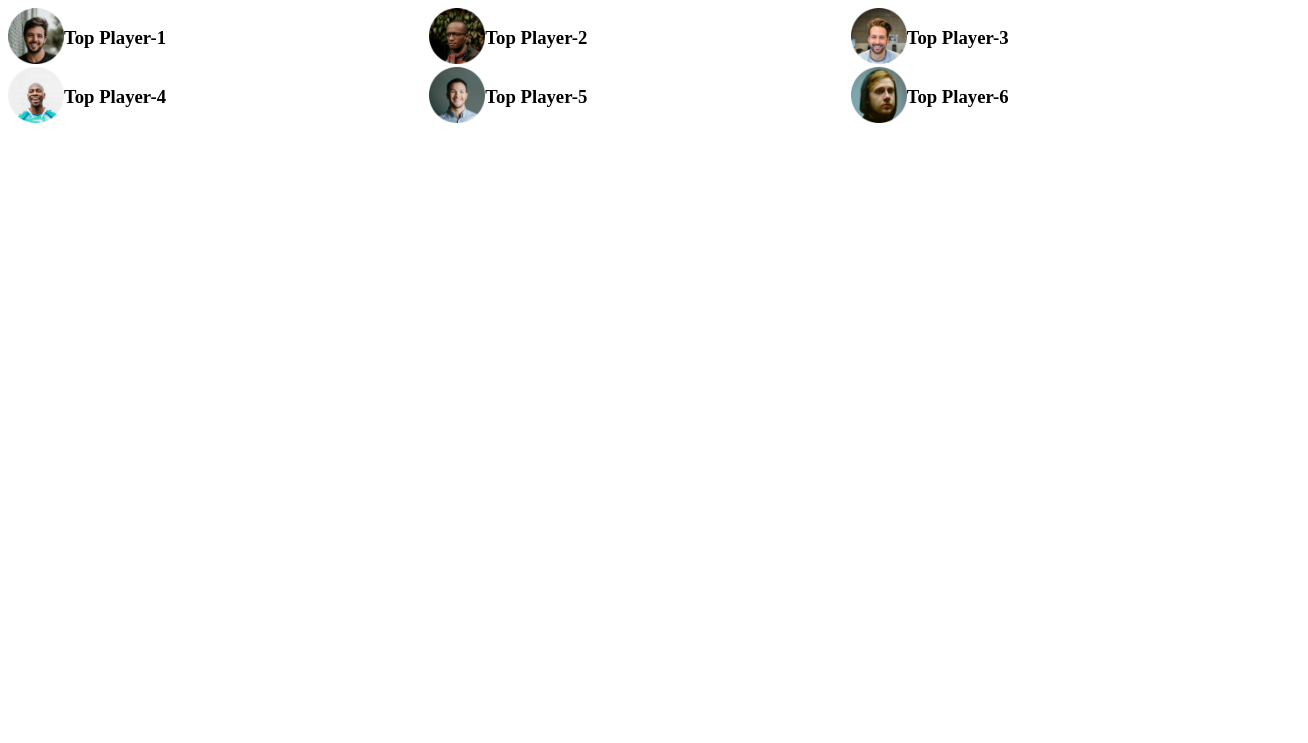
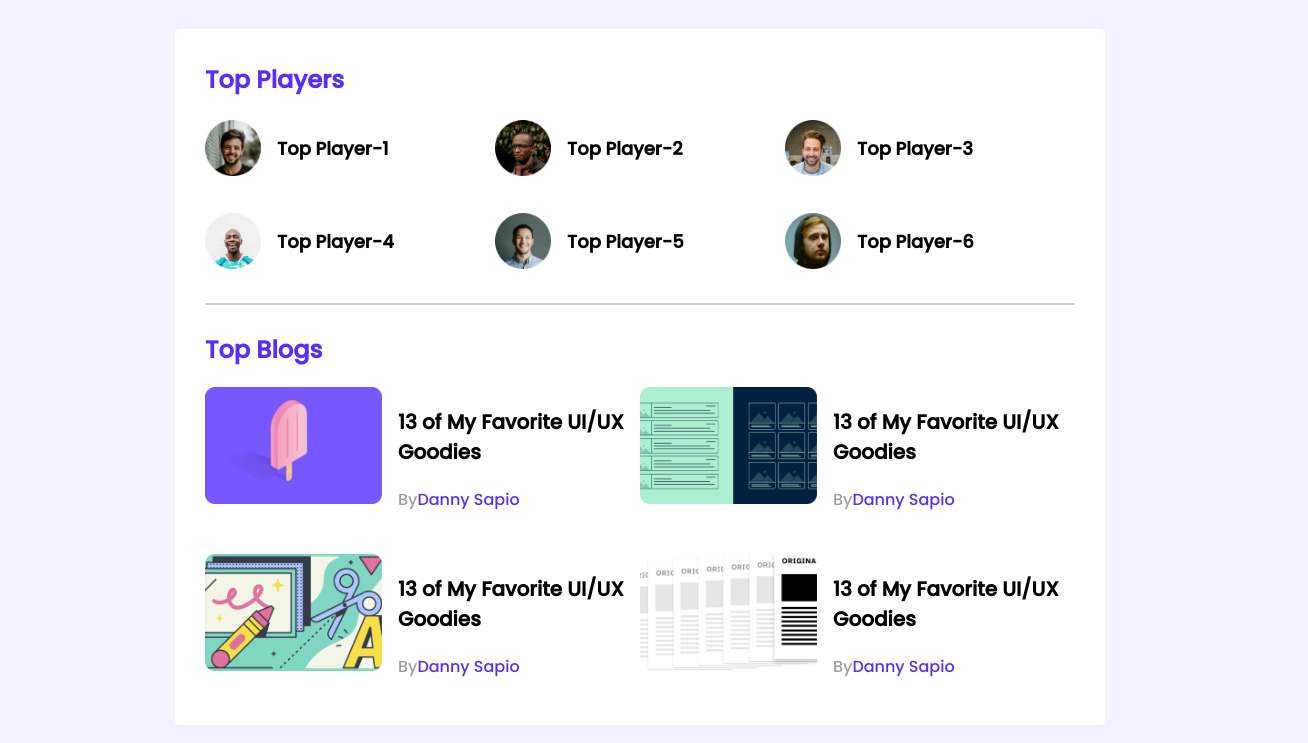
Before and after one commit to mog084001/loader-board-css3, a plain HTML site: page index.html in a window 1280 px wide. Shown: the top 743 px of the page, 1308 px wide, since content can reach past the window. Drawn offline with Linux system fonts and the light colour scheme.

Commit message:
new added

```diff
--- a/css/styles.css
+++ b/css/styles.css
@@ -1,14 +1,60 @@
+/* fonts */
+@import url('https://fonts.googleapis.com/css2?family=Niconne&family=Open+Sans&family=Playfair+Display&family=Poppins:wght@500&display=swap');
+
+/* common styles or utilities*/
+body
+{
+    font-family: 'Poppins', sans-serif;
+    background-color: #F3F1FF;
+}
+
+main
+{
+    display: flex;
+    flex-direction: column;
+    align-items: center;
+}
+
+.container
+{
+    background-color: #FFFFFF;
+    width: 870px;
+    padding: 30px;
+    border-radius: 5px;
+    margin-top: 21px;
+}
+
+hr
+{
+    border: 1px solid #D1D1D1;
+    margin-bottom: 27px;
+}
+
 /* top players style */
+.top-players
+{
+    margin-bottom: 30px;
+}
+
+.section-title
+{
+    color: #562EFF;
+    font-size: 24px;
+    margin-top: 3px;
+}
+
 .players
 {
     display: grid;
     /* grid-template-columns: 1fr 1fr 1fr; */
     grid-template-columns: repeat(3, 1fr);
+    grid-row-gap: 30px;
 }
 
 .player
 {
     display: flex;
+    align-items: center;
 
 }
 
@@ -17,3 +63,53 @@
     width: 56px;
     height: 56px;
 }
+
+.player-name
+{
+    margin-left: 16px;
+    font-size: 18px;
+}
+
+/* --------------
+top blog styles
+--------------- */
+.blogs
+{
+    display: grid;
+    grid-template-columns: repeat(2, 1fr);
+    grid-row-gap: 26px;
+}
+
+.blog
+{
+    display: flex;
+}
+
+.blog-info
+{
+    margin-left: 16px;
+}
+
+.blog .thumbnail img
+{
+    width: 177px;
+    height: 117px;
+}
+
+.blog-title
+{
+    font-size: 20px;
+}
+
+.blog-author
+{
+    color: #9F9F9F;
+    font-size: 16px;
+}
+
+.blog-author a
+{
+    text-decoration: none;
+    font-size: 16px;
+    color: #562EFF;
+}
--- a/index.html
+++ b/index.html
@@ -18,38 +18,96 @@
     <!-- header end -->
     <main>
         <!-- top players and top blogs start -->
-        <section>
+        <section class="container">
             <div class="top-players">
+                <h2 class="section-title">Top Players</h2>
                 <div class="players">
                     <!-- .player*6>img[src="images/players/player-$.png"]+h3{Top Player-$} -->
                     <div class="player">
                         <img src="images/players/player-1.png" alt="">
-                        <h3>Top Player-1</h3>
+                        <h3 class="player-name">Top Player-1</h3>
                     </div>
                     <div class="player">
                         <img src="images/players/player-2.png" alt="">
-                        <h3>Top Player-2</h3>
+                        <h3 class="player-name">Top Player-2</h3>
                     </div>
                     <div class="player">
                         <img src="images/players/player-3.png" alt="">
-                        <h3>Top Player-3</h3>
+                        <h3 class="player-name">Top Player-3</h3>
                     </div>
                     <div class="player">
                         <img src="images/players/player-4.png" alt="">
-                        <h3>Top Player-4</h3>
+                        <h3 class="player-name">Top Player-4</h3>
                     </div>
                     <div class="player">
                         <img src="images/players/player-5.png" alt="">
-                        <h3>Top Player-5</h3>
+                        <h3 class="player-name">Top Player-5</h3>
                     </div>
                     <div class="player">
                         <img src="images/players/player-6.png" alt="">
-                        <h3>Top Player-6</h3>
+                        <h3 class="player-name">Top Player-6</h3>
+                    </div>
+                </div>
+            </div>
+            <hr>
+            <div class="top-blogs">
+                <h2 class="section-title">Top Blogs</h2>
+                <div class="blogs">
+                    <article class="blog">
+                        <div class="thumbnail">
+                            <img src="/images/blogs/blog-1.png" alt="">
+                        </div>
+                        <div class="blog-info">
+                            <h3 class="blog-title">13 of My Favorite
+                                UI/UX Goodies</h3>
+                            <p class="blog-author">By<a href="">Danny Sapio</a></p>
+                        </div>
+                    </article>
+                    <article class="blog">
+                        <div class="thumbnail">
+                            <img src="/images/blogs/blog-2.png" alt="">
+                        </div>
+                        <div class="blog-info">
+                            <h3 class="blog-title">13 of My Favorite
+                                UI/UX Goodies</h3>
+                            <p class="blog-author">By<a href="">Danny Sapio</a></p>
+                        </div>
+                    </article>
+                    <article class="blog">
+                        <div class="thumbnail">
+                            <img src="/images/blogs/blog-3.png" alt="">
+                        </div>
+                        <div class="blog-info">
+                            <h3 class="blog-title">13 of My Favorite
+                                UI/UX Goodies</h3>
+                            <p class="blog-author">By<a href="">Danny Sapio</a></p>
+                        </div>
+                    </article>
+                    <article class="blog">
+                        <div class="thumbnail">
+                            <img src="/images/blogs/blog-4.png" alt="">
+                        </div>
+                        <div class="blog-info">
+                            <h3 class="blog-title">13 of My Favorite
+                                UI/UX Goodies</h3>
+                            <p class="blog-author">By<a href="">Danny Sapio</a></p>
+                        </div>
+                    </article>
+                </div>
+            </div>
+        </section>
+        <!-- top players and top blogs end -->
+        <!-- Latest Courses -->
+        <section class="container">
+            <h2 class="section-title">Latest Courses</h2>
+            <div class="courses">
+                <div class="course">
+                    <div class="course-banner">
+                        <img src="/images/courses/course-1.png" alt="">
                     </div>
                 </div>
             </div>
         </section>
-        <!-- top players and top blogs end -->
     </main>
 </body>
 
```
